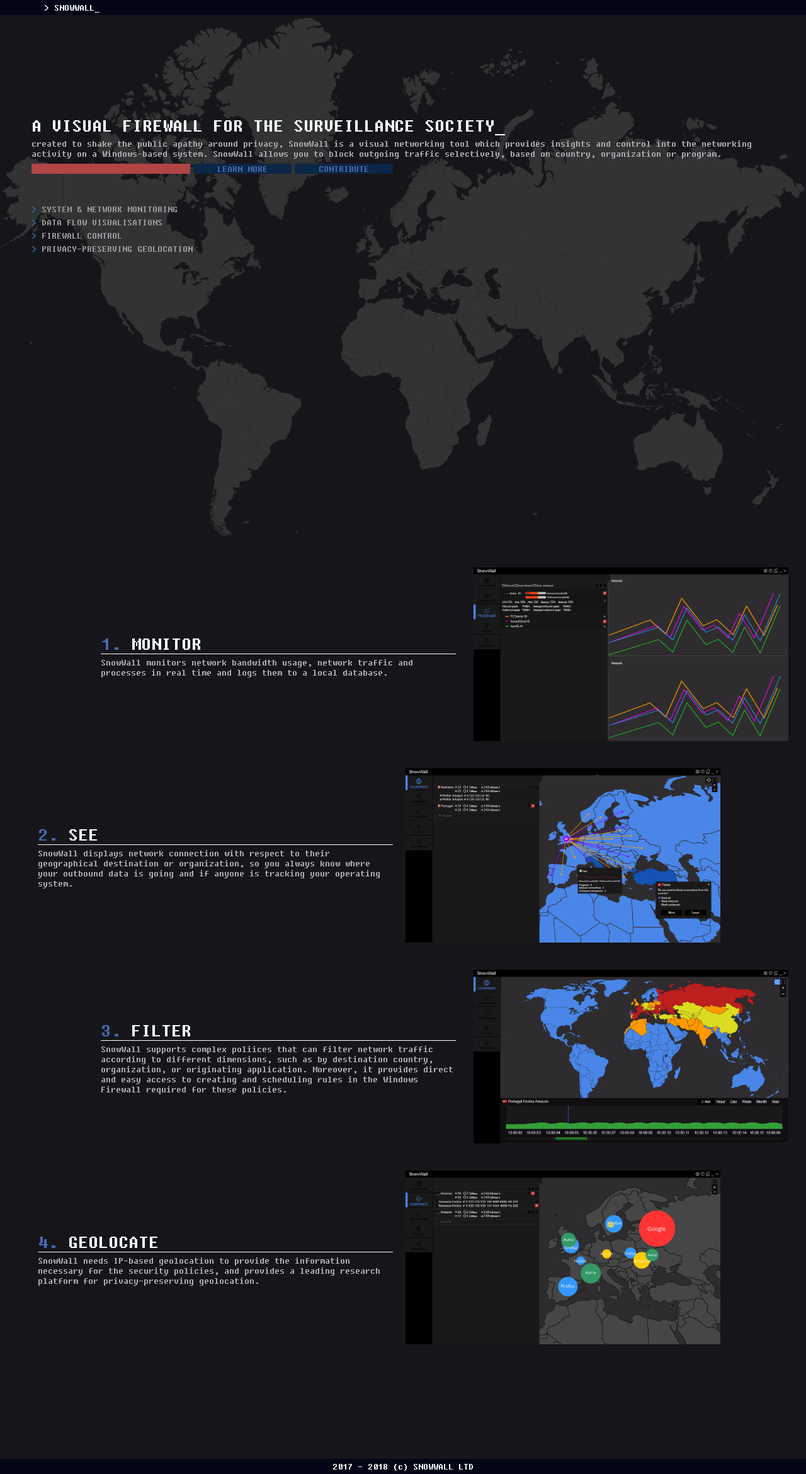
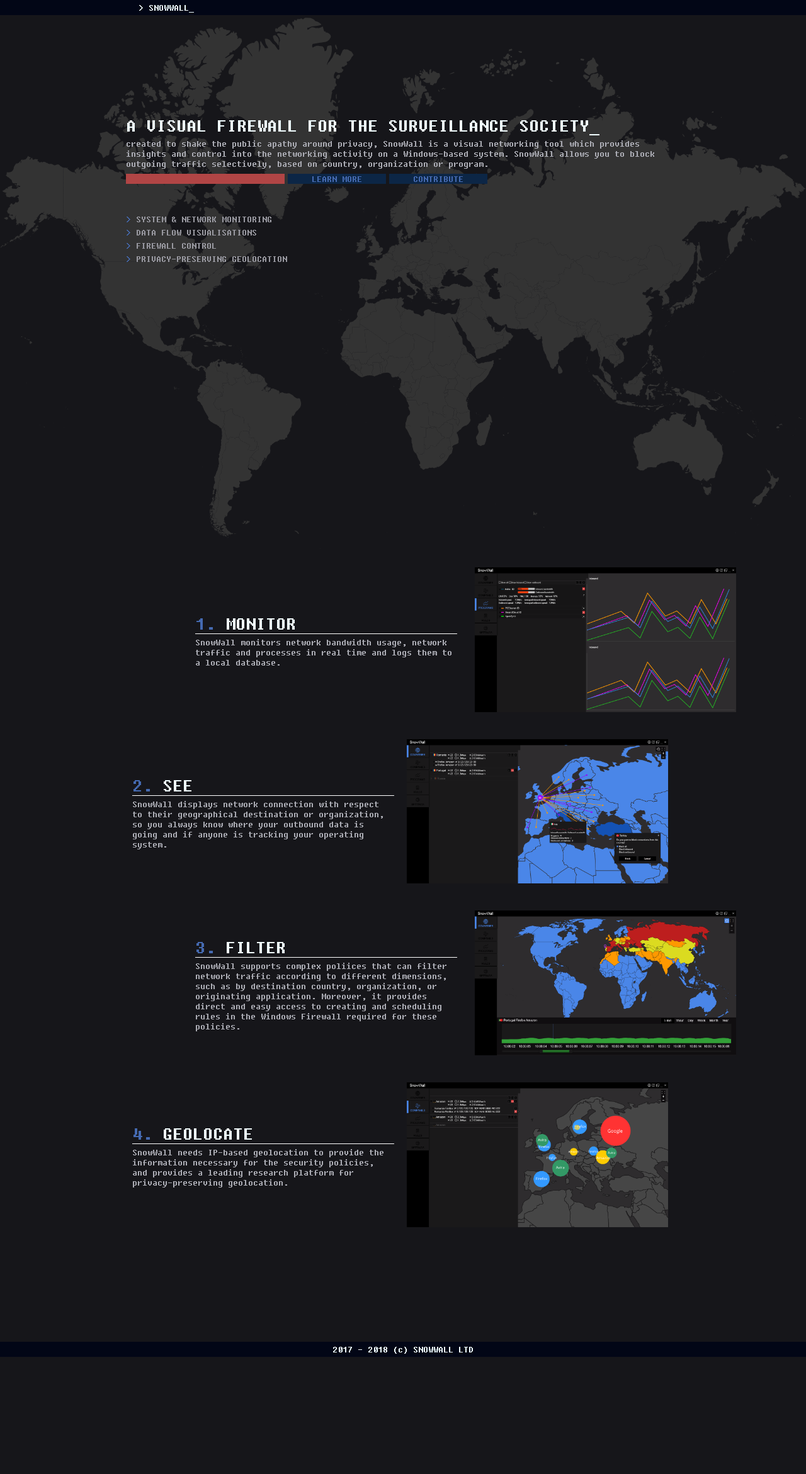
Before and after one commit to snow-wall/snow-wall.github.io, a Jekyll site: the page built from index.md, in a window 1280 px wide. Shown: the whole page at 63% size. Built offline with Jekyll 4.4.1, drawn with Linux system fonts in a browser that asks for light colours; some web fonts are replaced; after the commit the page ends 2155 px from its top, so only the background shows below that.

Commit message:
Change row width from 1200px to 900px

```diff
--- a/assets/css/layout.css
+++ b/assets/css/layout.css
@@ -21,7 +21,7 @@ body {
  */
 .row {
   width: 100%;
-  max-width: 1200px;
+  max-width: 900px;
   padding: 15px 10px 5px 10px;
   box-sizing: border-box;
   margin: 0 auto;
```
